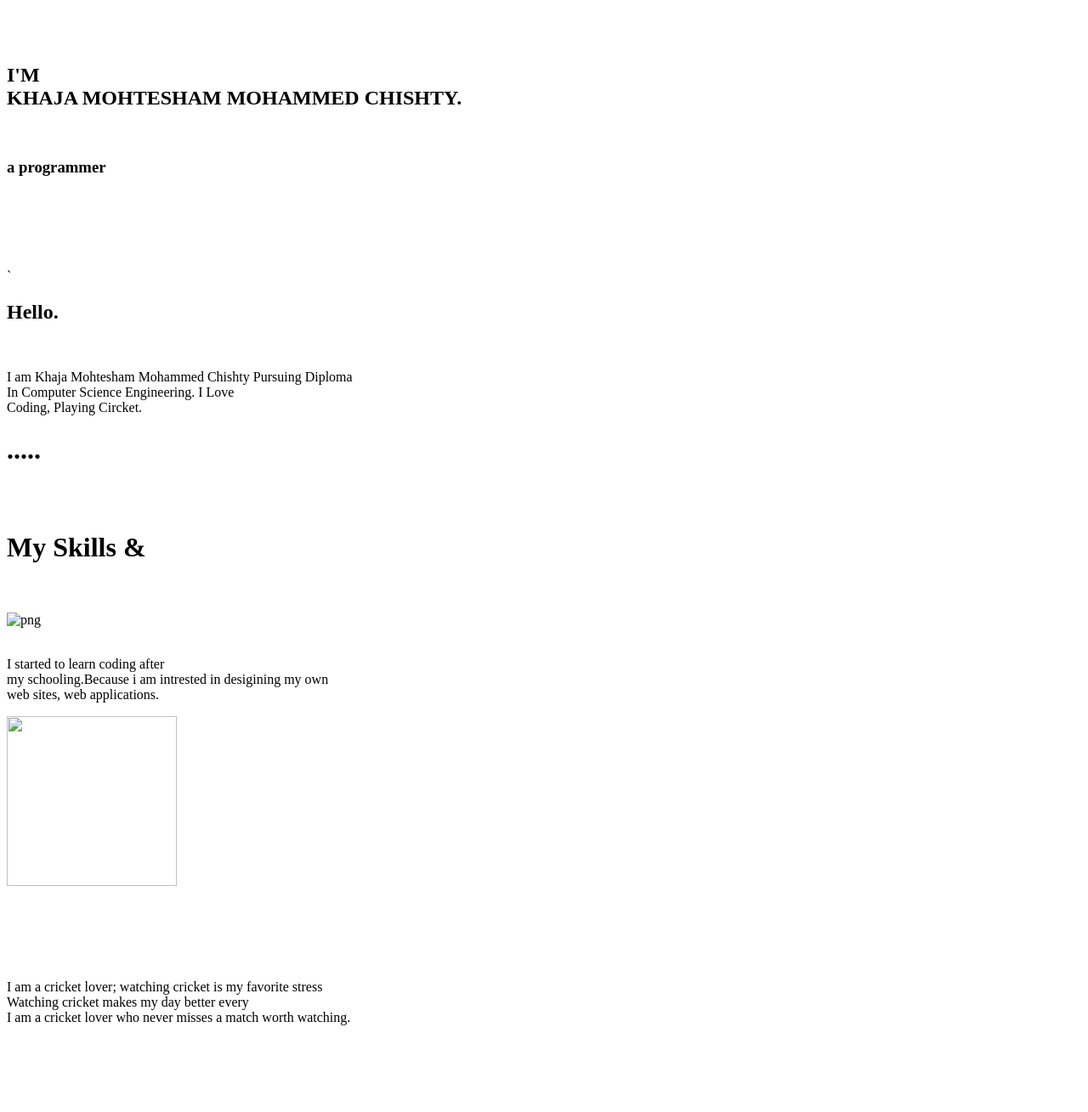
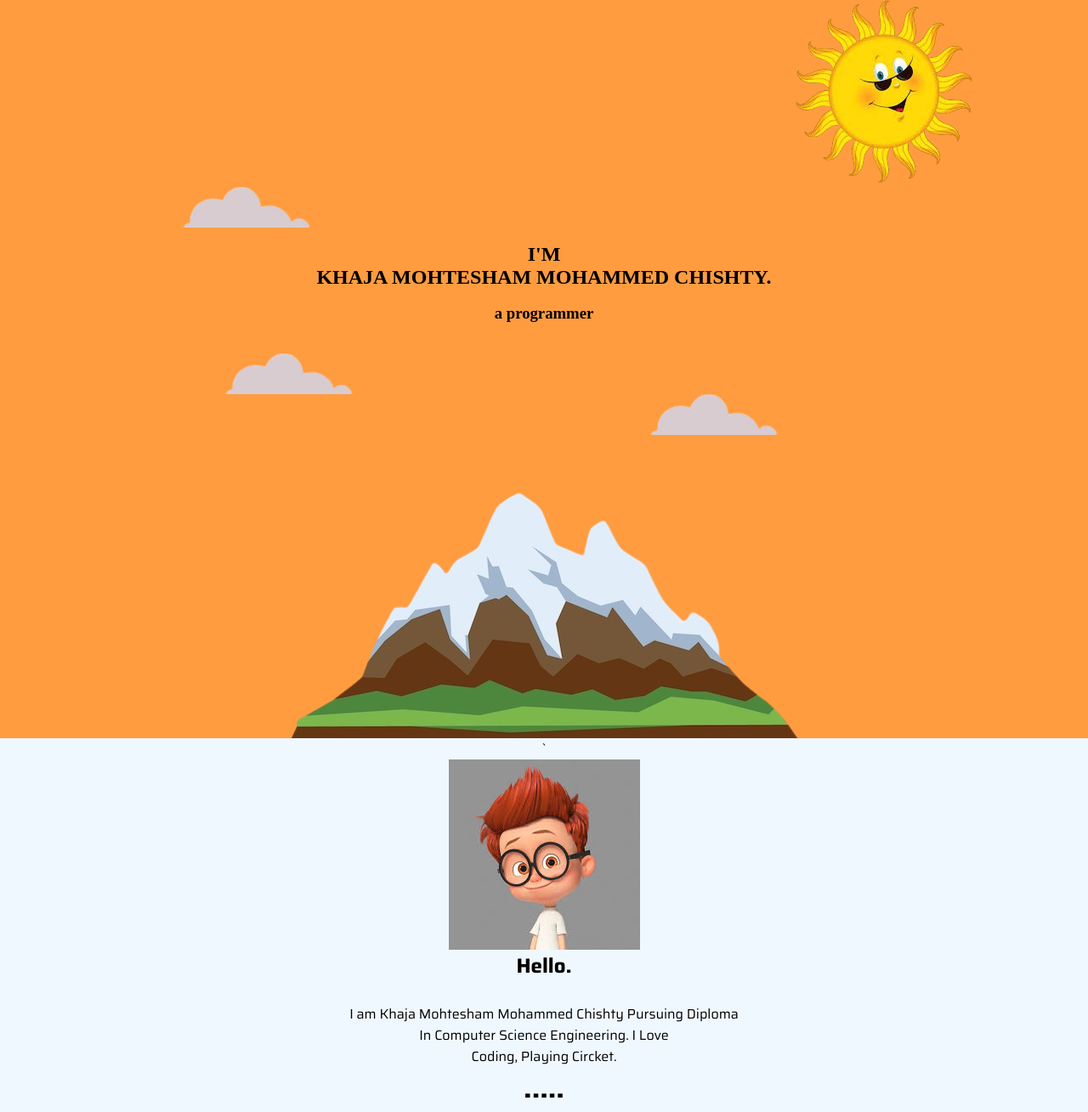
Before and after one commit to mohtesham17/project--mohtesham, a plain HTML site: page index.html in a window 1280 px wide. Shown: the part 7-1316 px from the top of the page at 85% size. Drawn offline with Linux system fonts and the light colour scheme; a web font is replaced by a local one.

Commit message:
Update index.html

```diff
--- a/index.html
+++ b/index.html
@@ -1,7 +1,7 @@
 <!DOCTYPE html>
 <html lang="en">
 <head>
-    <link rel="stylesheet" href="PROJCET.CSS">
+    <link rel="stylesheet" href="styles.CSS">
     <link rel="preconnect" href="https://fonts.googleapis.com">
     <link rel="preconnect" href="https://fonts.gstatic.com" crossorigin>
     <link href="https://fonts.googleapis.com/css2?family=Caveat:wght@400..700&family=Momo+Signature&family=Playwrite+GB+J+Guides:ital@0;1&family=Saira:ital,wght@0,100..900;1,100..900&display=swap" rel="stylesheet">
@@ -9,61 +9,28 @@
     <meta name="viewport" content="width=device-width, initial-scale=1.0">
  <title>Document</title>
 </head>
-<style>
-    /* *{
-        margin: 0;
-        padding: 0;
-    }
-    body{background-color: rgba(255, 123, 0, 0.749);}
 
 
-     h2{text-align: center;}
-     h3{text-align: center;}
-     img{display: block;
-     margin: auto;}
-     .div{display: block;
-     margin-right: 700px;
-    font-family: Saira;}
-     .fiv{display: block;
-    margin: auto;
-text-align: center;
-
-background-color: aliceblue;
- font-family: Saira
-
-}
-.skilldiv{background-color: aliceblue;}
-
-.CM{background-color: aquamarine;
-height: 30px;
-width: 160px;}
-
-.sun{display: block;
-margin-left: 800px;}
-
-.cl{display: block;
-margin-left: 400px;} */
 
 
-</style>
 <body>
 
-    <div class="sun"><img src="assets/sun-removebg-preview.png" alt=""></div>
+    <div class="sun"><img src="./sun-removebg-preview.png" alt=""></div>
 
     <div class="div">
-    <img src="assets/mp2-removebg-preview.png" alt=""> </div><br>
+    <img src="./mp2-removebg-preview.png" alt=""> </div><br>
     <h2>I'M <br>KHAJA MOHTESHAM MOHAMMED CHISHTY.</h2><br>
     <h3>a programmer</h3><br><br>
-    <div class="co"><img src="assets/mp2-removebg-preview.png" alt=""></div></div>
+    <div class="co"><img src="./mp2-removebg-preview.png" alt=""></div></div>
     <div class="cl">
-    <img src="assets/mp2-removebg-preview.png" alt=""></div>
-    <img src="assets/mp1-removebg-preview.png" alt="">
+    <img src="./mp2-removebg-preview.png" alt=""></div>
+    <img src="./mp1-removebg-preview.png" alt="">
 
 
 
     <div class="fiv">`
 
-        <img src="assets/mp3.jpg" alt="">
+        <img src="./mp3.jpg" alt="">
         <h2>Hello.</h2><br>
         <p>I am Khaja Mohtesham Mohammed Chishty Pursuing Diploma <br> In Computer Science Engineering. I Love <br> Coding, Playing Circket.</p>
         <h1>..... </h1> <br><br>
@@ -71,7 +38,7 @@ margin-left: 400px;} */
 <div class="contact">
         <h1>My Skills & </h1><br><br>
         <div class="left">
-        <img src="assets/10_coding_dribbble.gif" alt="png"hight="160px"width="160px" >
+        <img src="./10_coding_dribbble.gif" alt="png"hight="160px"width="160px" >
         </div><br>
         <div class="right">
         <p>I started to learn coding after <br> my schooling.Because i am intrested in desigining my own <br> web sites, web applications.</p>
@@ -81,7 +48,7 @@ margin-left: 400px;} */
         <div class="main">
 
         <div class="right1">
-            <img src="assets/Circket.png" alt="" height="200px"width=200px>
+            <img src="./Circket.png" alt="" height="200px"width=200px>
         </div><br><br><br><br><br>
 
        <div class="left1"><p>I am a cricket lover; watching cricket is my favorite stress <br>
@@ -100,8 +67,9 @@ margin-left: 400px;} */
         </form>
         <h1>.....</h1>
         <h2>SCAN THE QR FOR MORE</h2>
-        <img src="assets/download.svg" alt="qr"height="250px"width="250px">
+        <img src="./download.svg" alt="qr"height="250px"width="250px">
         </div>
     </div>
 </body>
+
 </html>
```
